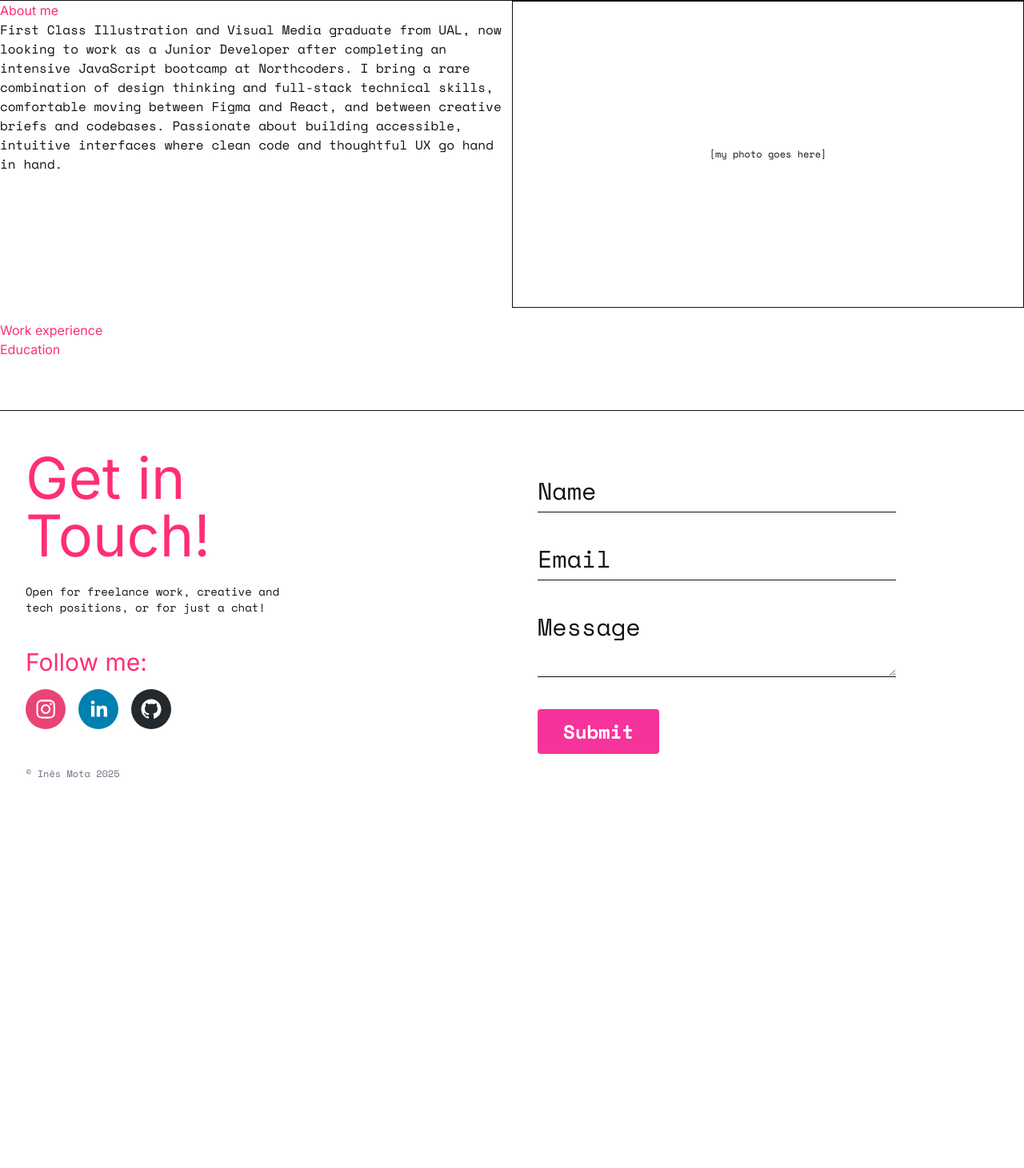
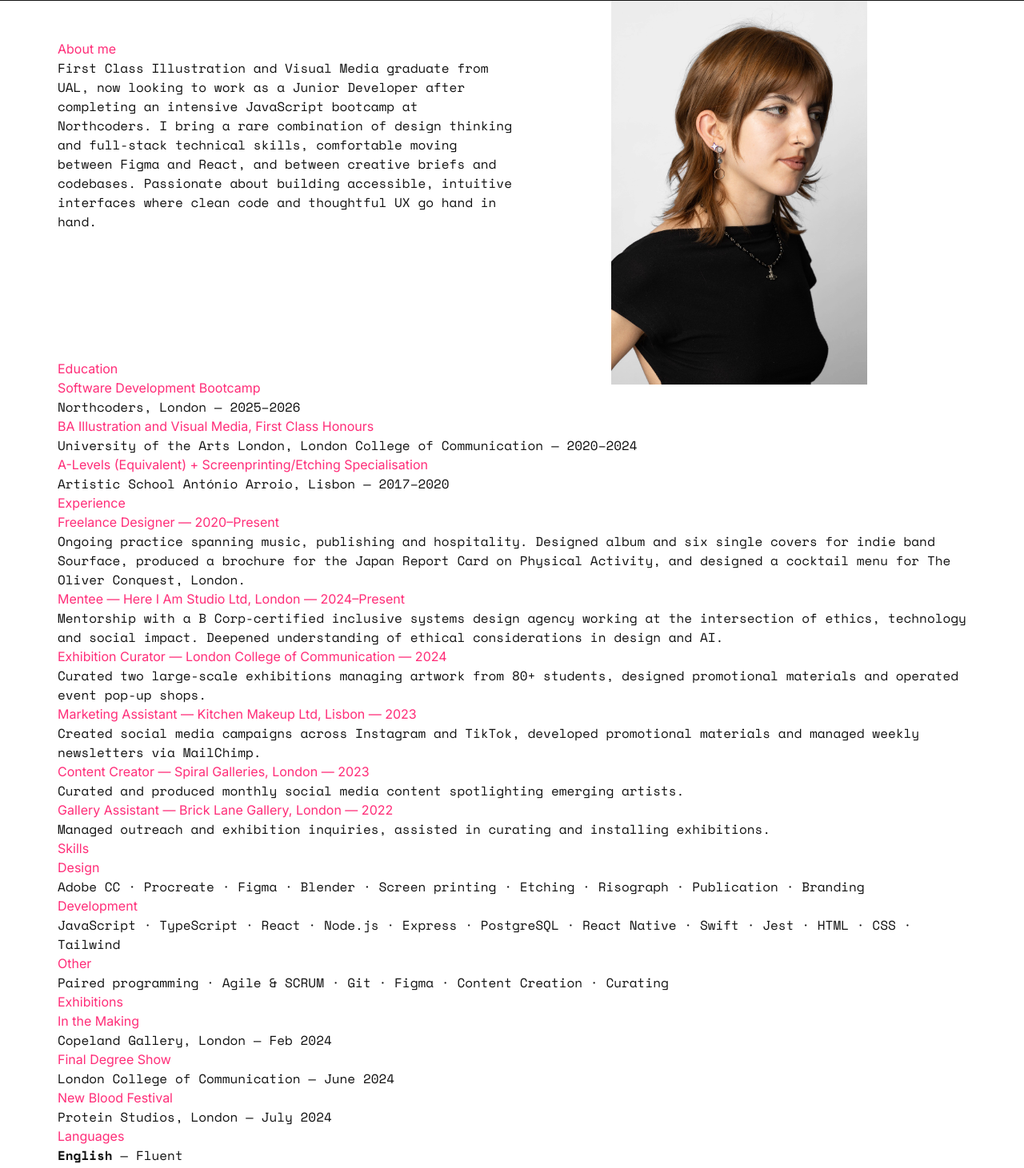
Before and after one commit to Ines1299/my-portfolio, a React (Vite) app: page /about in a window 1280 px wide. Shown: the part 60-1521 px from the top of the page at 80% size. Before the commit the page ends 1084 px from the top, so only its background shows below. Built offline with nearby package versions, Linux system fonts and the light colour scheme; no server answers.

Commit message:
Created Experience Component for about page

```diff
--- /dev/null
+++ b/src/components/Experience.tsx
@@ -0,0 +1,160 @@
+export default function About() {
+  return (
+    <div>
+      <section>
+        <h2>Education</h2>
+
+        <article>
+          <h3>Software Development Bootcamp</h3>
+          <p>Northcoders, London — 2025–2026</p>
+        </article>
+
+        <article>
+          <h3>BA Illustration and Visual Media, First Class Honours</h3>
+          <p>
+            University of the Arts London, London College of Communication —
+            2020–2024
+          </p>
+        </article>
+
+        <article>
+          <h3>A-Levels (Equivalent) + Screenprinting/Etching Specialisation</h3>
+          <p>Artistic School António Arroio, Lisbon — 2017–2020</p>
+        </article>
+      </section>
+
+      <section>
+        <h2>Experience</h2>
+
+        <article>
+          <h3>
+            Freelance Designer <span>— 2020–Present</span>
+          </h3>
+          <p>
+            Ongoing practice spanning music, publishing and hospitality.
+            Designed album and six single covers for indie band Sourface,
+            produced a brochure for the Japan Report Card on Physical Activity,
+            and designed a cocktail menu for The Oliver Conquest, London.
+          </p>
+        </article>
+
+        <article>
+          <h3>
+            Mentee <span>— Here I Am Studio Ltd, London — 2024–Present</span>
+          </h3>
+          <p>
+            Mentorship with a B Corp-certified inclusive systems design agency
+            working at the intersection of ethics, technology and social impact.
+            Deepened understanding of ethical considerations in design and AI.
+          </p>
+        </article>
+
+        <article>
+          <h3>
+            Exhibition Curator{" "}
+            <span>— London College of Communication — 2024</span>
+          </h3>
+          <p>
+            Curated two large-scale exhibitions managing artwork from 80+
+            students, designed promotional materials and operated event pop-up
+            shops.
+          </p>
+        </article>
+
+        <article>
+          <h3>
+            Marketing Assistant <span>— Kitchen Makeup Ltd, Lisbon — 2023</span>
+          </h3>
+          <p>
+            Created social media campaigns across Instagram and TikTok,
+            developed promotional materials and managed weekly newsletters via
+            MailChimp.
+          </p>
+        </article>
+
+        <article>
+          <h3>
+            Content Creator <span>— Spiral Galleries, London — 2023</span>
+          </h3>
+          <p>
+            Curated and produced monthly social media content spotlighting
+            emerging artists.
+          </p>
+        </article>
+
+        <article>
+          <h3>
+            Gallery Assistant <span>— Brick Lane Gallery, London — 2022</span>
+          </h3>
+          <p>
+            Managed outreach and exhibition inquiries, assisted in curating and
+            installing exhibitions.
+          </p>
+        </article>
+      </section>
+
+      <section>
+        <h2>Skills</h2>
+
+        <div>
+          <h3>Design</h3>
+          <p>
+            Adobe CC · Procreate · Figma · Blender · Screen printing · Etching ·
+            Risograph · Publication · Branding
+          </p>
+        </div>
+
+        <div>
+          <h3>Development</h3>
+          <p>
+            JavaScript · TypeScript · React · Node.js · Express · PostgreSQL ·
+            React Native · Swift · Jest · HTML · CSS · Tailwind
+          </p>
+        </div>
+
+        <div>
+          <h3>Other</h3>
+          <p>
+            Paired programming · Agile &amp; SCRUM · Git · Figma · Content
+            Creation · Curating
+          </p>
+        </div>
+      </section>
+
+      <section>
+        <h2>Exhibitions</h2>
+
+        <article>
+          <h3>In the Making</h3>
+          <p>Copeland Gallery, London — Feb 2024</p>
+        </article>
+
+        <article>
+          <h3>Final Degree Show</h3>
+          <p>London College of Communication — June 2024</p>
+        </article>
+
+        <article>
+          <h3>New Blood Festival</h3>
+          <p>Protein Studios, London — July 2024</p>
+        </article>
+      </section>
+
+      <section>
+        <h2>Languages</h2>
+
+        <ul>
+          <li>
+            <strong>English</strong> — Fluent
+          </li>
+          <li>
+            <strong>Portuguese</strong> — Native
+          </li>
+          <li>
+            <strong>Spanish</strong> — Conversational
+          </li>
+        </ul>
+      </section>
+    </div>
+  );
+}
--- a/src/pages/About.tsx
+++ b/src/pages/About.tsx
@@ -1,7 +1,11 @@
-function About() {
+import Experience from "../components/Experience";
+
+import me from "/EditedforCV.png";
+
+export default function About() {
   return (
-    <>
-      <div className="flex mb-4">
+    <div className="container">
+      <div className="flex mb-4 mt-12">
         <div className="w-1/2">
           <h1>About me</h1>
           <p>
@@ -14,17 +18,14 @@ function About() {
             clean code and thoughtful UX go hand in hand.
           </p>
         </div>
-        <div className=" w-1/2 h-96 border border-black flex items-center justify-center shrink-0 ">
-          <p className="text-xs">[my photo goes here]</p>
+        <div className=" w-1/2 h-96 flex items-center justify-center">
+          <img src={me} className="max-h-120 " />
+          {/* <p className="text-xs">[my photo goes here]</p> */}
         </div>
       </div>
       <div>
-        <h1>Work experience</h1>
-
-        <h1>Education</h1>
+        <Experience />
       </div>
-    </>
+    </div>
   );
 }
-
-export default About;
```
Also changed, not shown: public/EditedforCV.png (added).
